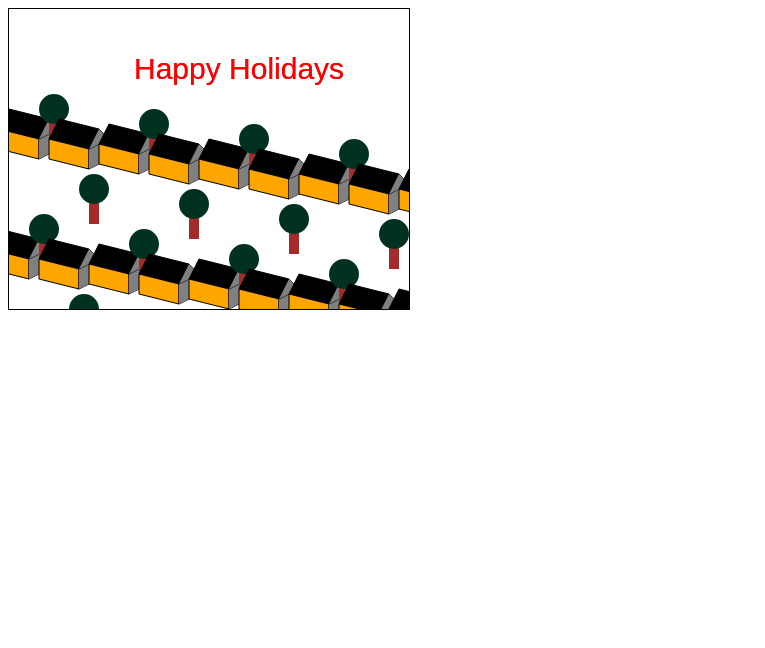
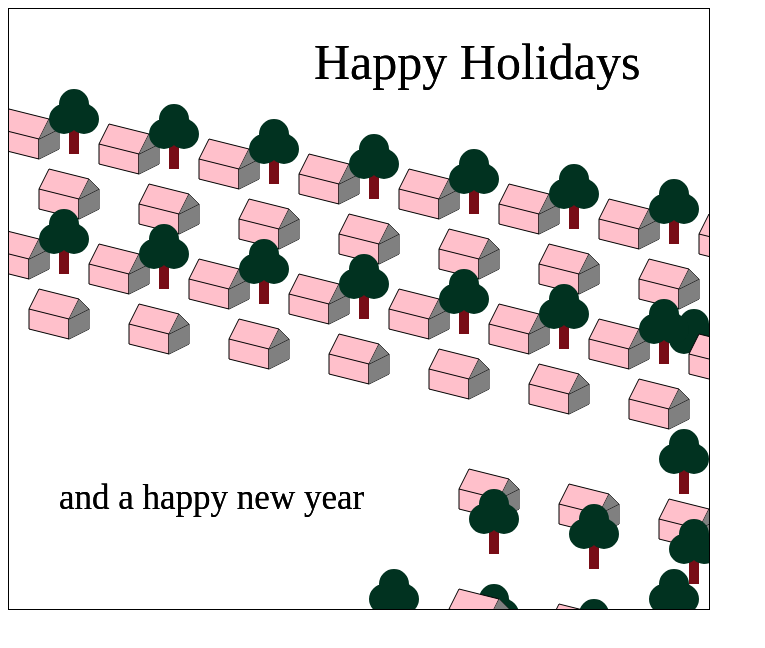
Before and after one commit to ying2406/prog-js, a plain HTML site: page Eindopdracht/index.html in a window 1280 px wide. Shown: the whole page, without its empty margins (0-765 px from the left). Drawn offline with Linux system fonts and the light colour scheme.

Commit message:
Modified code

```diff
--- a/Eindopdracht/index.html
+++ b/Eindopdracht/index.html
@@ -11,6 +11,6 @@
     <script src="index.js" defer></script>
 </head>
 <body>
-    <canvas id="CanvasId" width="400" height="300" style="border:1px solid #000000;"></canvas>
+    <canvas id="CanvasId" width="700" height="600" style="border:1px solid #000000;"></canvas>
 </body>
 </html>
--- a/Eindopdracht/index.js
+++ b/Eindopdracht/index.js
@@ -7,7 +7,7 @@ function Achtergrond(){
 
 function house(x, y){
     ctx.beginPath();
-    ctx.fillStyle = "black";
+    ctx.fillStyle = "pink";
     ctx.moveTo(x,y);
     ctx.lineTo(x+40,y+10);
     ctx.lineTo(x+30,y+50);
@@ -18,7 +18,7 @@ function house(x, y){
     ctx.closePath();
 
     ctx.beginPath();
-    ctx.fillStyle = "orange";
+    ctx.fillStyle = "pink";
     ctx.moveTo(x-10,y+20);
     ctx.lineTo(x-10,y+40);
     ctx.lineTo(x+30,y+50);
@@ -48,14 +48,16 @@ function house(x, y){
 }
 
 function boom(x, y){
-ctx.fillStyle = "rgb(165,42,42)"
+ctx.fillStyle = "rgb(120,12,22)"
 
 ctx.fillRect(x, y, 10, 25);
 
 ctx.fillStyle = "#013220";
 
 ctx.beginPath();
-ctx.arc(x+5, y-10, 15, 0, 2 * Math.PI);
+ctx.arc(x+15, y-10, 15, 0, 2 * Math.PI);
+ctx.arc(x-5, y-10, 15, 0, 2 * Math.PI);
+ctx.arc(x+5, y-25, 15, 0, 2 * Math.PI);
 ctx.fill();
 }
 
@@ -63,18 +65,31 @@ Achtergrond();
 
 
 
-function Straat(x, y){
-ctx.fillStyle = "red";
-ctx.font = "30px arial";
-ctx.fillText("Happy Holidays", 125, 70);
+function street(x, y){
+ctx.fillStyle = "black";
+ctx.font = "50px Lorem";
+ctx.fillText("Happy Holidays", 305, 70);
+
+ctx.font = "35px Lorem";
+ctx.fillText("and a happy new year", 50, 500);
+
 //multiple house+boom
     for (let i = 0; i < 8; i++) {
         house(x, y);
 
-        boom(x+40, y+10);
-        house(x+50, y+10);
+        boom(x+60, y+20);
+        house(x+40, y+60);
+;
+        house(x+460, y+360);
 
-        boom(x+80, y+90);
+        boom(x+660, y+500);
+        house(x+850, y+180);
+        boom(x+380, y+500);
+
+        boom(x+480, y+420);
+
+        boom(x+680, y+240);
+
 
 
         x = x+100
@@ -82,5 +97,5 @@ ctx.fillText("Happy Holidays", 125, 70);
     }
 }
 
-Straat(0, 100);
-Straat(-10, 220);
+street (0, 100);
+street(-10, 220);
```
Also changed, not shown: 1 other file.
